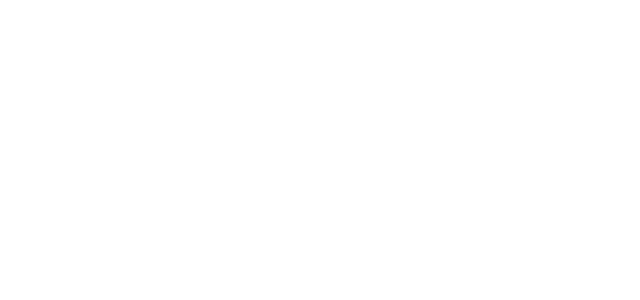
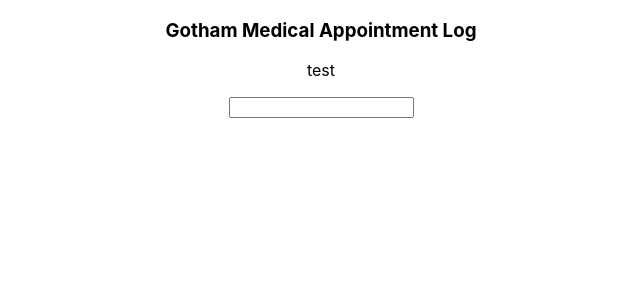
Before and after one commit to ojones311/cedar-takehome, a React (Create React App) app in the folder client/: page / in a window 1280 px wide. Shown: the top 300 px of the page, without its empty margins (319-959 px from the left). Built offline with nearby package versions, Linux system fonts and the light colour scheme.

Commit message:
made components

```diff
--- a/client/src/App.js
+++ b/client/src/App.js
@@ -1,10 +1,17 @@
-import logo from './logo.svg';
 import './App.css';
+
+import Dashboard from './Components/Dashboard'
+import AppointmentForm from './Components/AppointmentForm'
+import Header from './Components/Header'
 
 function App() {
   return (
     <div className="App">
-
+      <Header />
+      <div className='app-body'>
+        <Dashboard />
+        <AppointmentForm />
+      </div>
     </div>
   );
 }
--- /dev/null
+++ b/client/src/Components/AppointmentForm.jsx
@@ -0,0 +1,13 @@
+import React from 'react'
+
+const AppointmentForm = () => {
+    return (
+        <div className='main-form'>
+            <form>
+                <input></input>
+            </form>
+        </div>
+    )
+}
+
+export default AppointmentForm
--- /dev/null
+++ b/client/src/Components/Dashboard.jsx
@@ -0,0 +1,11 @@
+import React from 'react'
+
+const Dashboard = () => {
+    return (
+        <div className='main-body'>
+            <p>test</p>
+        </div>
+    )
+}
+
+export default Dashboard
--- /dev/null
+++ b/client/src/Components/Header.jsx
@@ -0,0 +1,11 @@
+import React from 'react'
+
+const Header = () => {
+    return (
+        <div className='header'>
+            <h3>Gotham Medical Appointment Log</h3>
+        </div>
+    )
+}
+
+export default Header
```
Also changed, not shown: client/src/Components/SearchFilter.jsx (added, +11 -0 lines).
